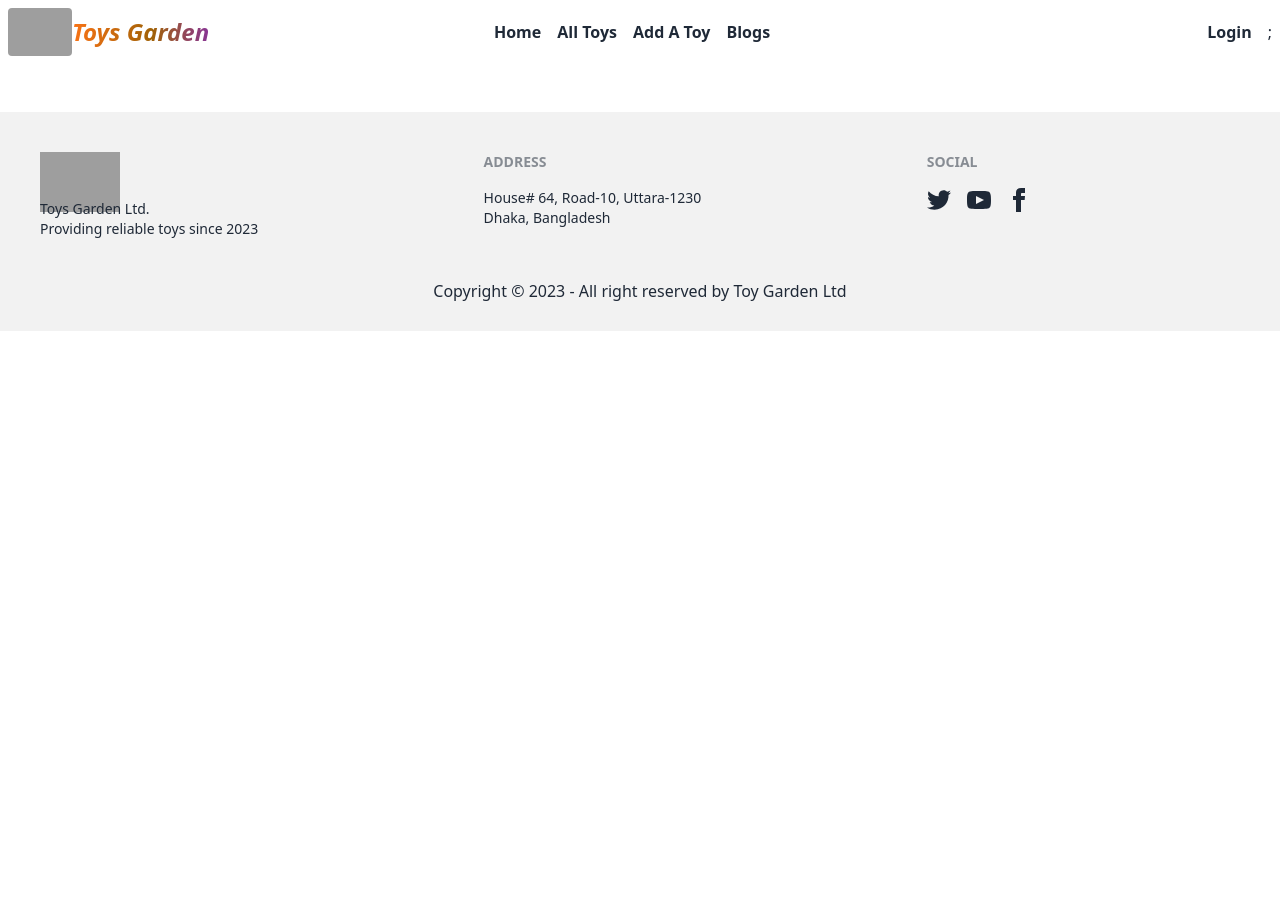
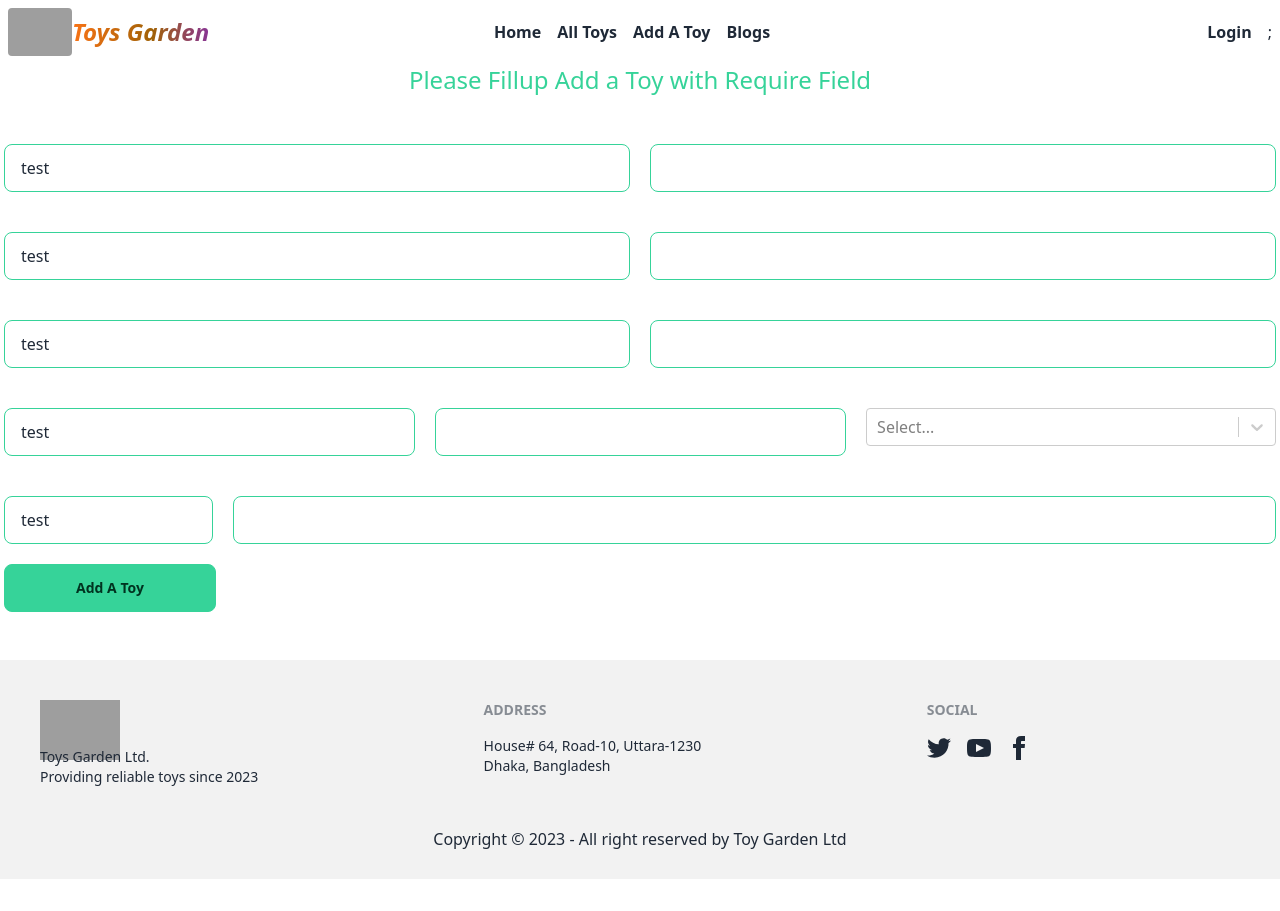
Before and after one commit to firozahmmed1/toymarket-client, a React (Vite) app: page /addatoy in a window 1280 px wide. Before the commit the page ends 800 px from the top, so only its background shows below. Built offline with nearby package versions, Linux system fonts and the light colour scheme; no server answers; grey boxes are pictures that could not be loaded.

Commit message:
fifteen-update

```diff
--- a/package.json
+++ b/package.json
@@ -16,9 +16,11 @@
     "match-sorter": "^6.3.1",
     "react": "^18.2.0",
     "react-dom": "^18.2.0",
+    "react-hook-form": "^7.43.9",
     "react-icons": "^4.8.0",
     "react-rating": "^2.0.5",
     "react-router-dom": "^6.11.2",
+    "react-select": "^5.7.3",
     "react-tabs": "^6.0.1",
     "sort-by": "^1.2.0",
     "sweetalert2": "^11.7.5"
--- a/src/pages/AddAToy/AddAToy.jsx
+++ b/src/pages/AddAToy/AddAToy.jsx
@@ -1,8 +1,53 @@
+import { useState } from "react";
+import { useForm } from "react-hook-form";
+import CreatableSelect from 'react-select/creatable';
 
+const options = [
+    { value: 'chocolate', label: 'Chocolate' },
+    { value: 'strawberry', label: 'Strawberry' },
+    { value: 'vanilla', label: 'Vanilla' },
+];
 const AddAToy = () => {
+    const [selectedOption, setSelectedOption] = useState(null);
+    // eslint-disable-next-line no-unused-vars
+    const { register, handleSubmit, watch, formState: { errors } } = useForm();
+    const onSubmit = data => console.log(data);
+    console.log(selectedOption)
     return (
         <div>
-
+            <h1 className="text-2xl text-center text-success">Please Fillup Add a Toy with Require Field</h1>
+            <form onSubmit={handleSubmit(onSubmit)} className=" pl-1 pr-1 mt-12">
+                {/* register your input into the hook by invoking the "register" function */}
+                <div className="md:flex gap-5">
+                    <input className="md:w-3/6 mb-5 w-full input input-bordered input-success" defaultValue="test" {...register("name")} />
+                    <input className="md:w-3/6 w-full input input-bordered input-success" {...register("exampleRequired", { required: true })} />
+                </div>
+                <div className="md:flex gap-5 mt-5">
+                    <input className="md:w-3/6 mb-5 w-full input input-bordered input-success" defaultValue="test" {...register("example")} />
+                    <input className="md:w-3/6 w-full input input-bordered input-success" {...register("exampleRequired", { required: true })} />
+                </div>
+                <div className="md:flex gap-5 mt-5">
+                    <input className="md:w-3/6 mb-5 w-full input input-bordered input-success" defaultValue="test" {...register("example")} />
+                    <input className="md:w-3/6 w-full input input-bordered input-success" {...register("exampleRequired", { required: true })} />
+                </div>
+                <div className="md:flex gap-5 mt-5">
+                    <input className="md:w-2/6 mb-5 w-full input input-bordered input-success" defaultValue="test" {...register("example")} />
+                    <input className="md:w-2/6 w-full input input-bordered input-success" {...register("exampleRequired", { required: true })} />
+                    <div className="md:w-2/6 w-full">
+                        <CreatableSelect
+                            defaultValue={selectedOption}
+                            onChange={setSelectedOption}
+                            options={options}
+                            isMulti
+                        />
+                    </div>
+                </div>
+                <div className="md:flex gap-5 mt-5">
+                    <input className="md:w-1/6 mb-5 w-full input input-bordered input-success" defaultValue="test" {...register("example")} />
+                    <input className="md:w-5/6 w-full input input-bordered input-success" {...register("exampleRequired", { required: true })} />
+                </div>
+                <input className="block md:w-1/6 btn btn-success normal-case" type="submit" value='Add A Toy' />
+            </form>
         </div>
     );
 };
--- a/src/shared/Navbar.jsx
+++ b/src/shared/Navbar.jsx
@@ -29,7 +29,6 @@ const Navbar = () => {
     const handlePicHover =(hover)=>{
           setHover(hover)
     }
-    console.log(user)
     return (
         <div className="navbar bg-base-100">
             <div className="navbar-start">
```
Also changed, not shown: 1 other file (tests, documents, lock files or other folders).
